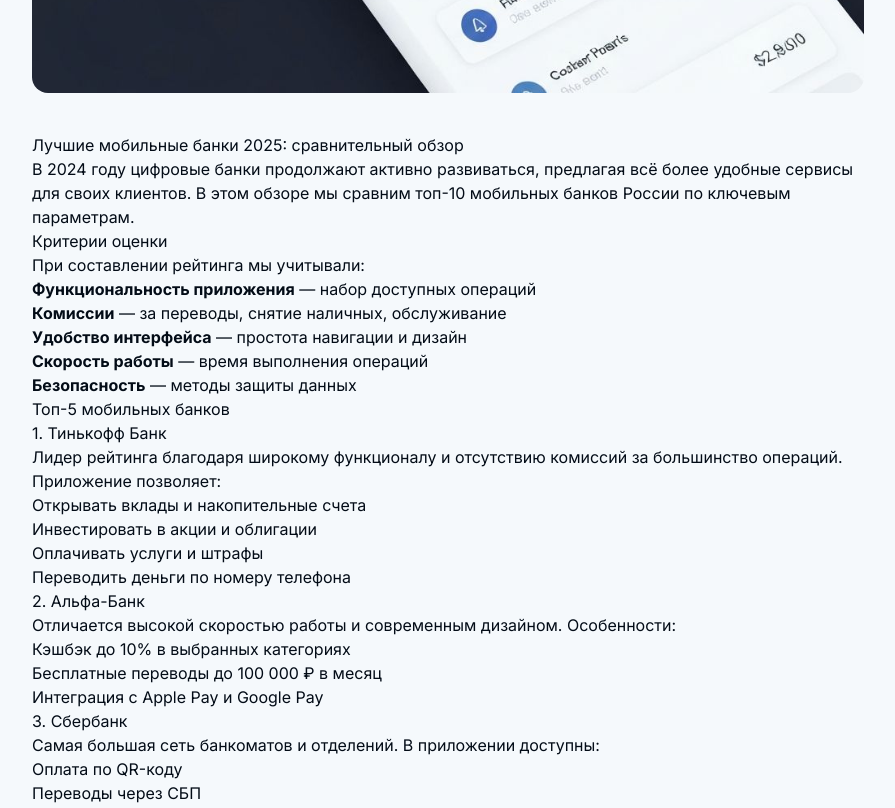
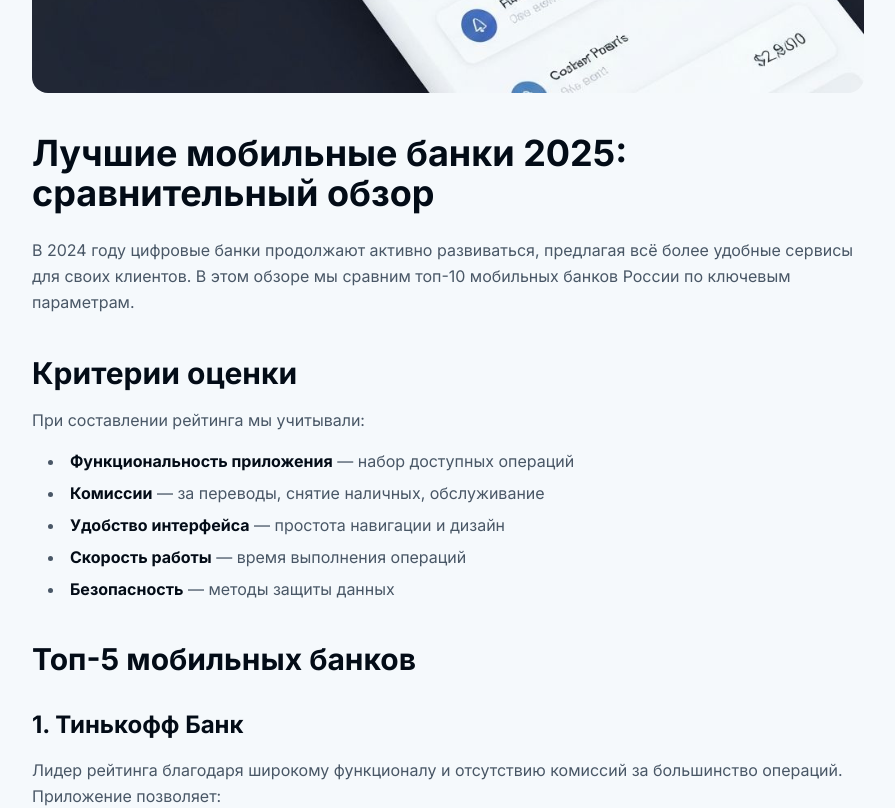
Before and after one commit to Aleck-rgb/Fintech, a Next.js app in the folder fintech-portal-homepage/: page /articles/best-mobile-banks-2024 in a window 1280 px wide. Shown: the part 760-1568 px from the top of the page, without its empty margins (192-1087 px from the left). Built offline with nearby package versions, Linux system fonts and the light colour scheme.

Commit message:
Update page.tsx
Версия с встроенным парсером Markdown

```diff
--- a/fintech-portal-homepage/app/articles/[slug]/page.tsx
+++ b/fintech-portal-homepage/app/articles/[slug]/page.tsx
@@ -3,8 +3,6 @@ import { ArrowLeft, Clock, Calendar } from "lucide-react"
 import { Badge } from "@/components/ui/badge"
 import { getArticleBySlug, getAllArticles } from "@/lib/articles"
 import Link from "next/link"
-import ReactMarkdown from "react-markdown"
-import remarkGfm from "remark-gfm"
 
 export async function generateStaticParams() {
   const articles = getAllArticles()
@@ -41,10 +39,60 @@ export default async function ArticlePage({ params }: { params: Promise<{ slug:
     day: "numeric",
   })
 
+  function parseMarkdown(content: string): string {
+    let html = content
+
+    html = html.replace(/&/g, "&amp;").replace(/</g, "&lt;").replace(/>/g, "&gt;")
+
+    html = html.replace(/^(-{3,}|_{3,}|\*{3,})$/gm, '<hr class="my-8 border-border" />')
+
+    html = html.replace(/^###### (.+)$/gm, '<h6 class="text-base font-semibold text-foreground mt-6 mb-3">$1</h6>')
+    html = html.replace(/^##### (.+)$/gm, '<h5 class="text-lg font-semibold text-foreground mt-6 mb-3">$1</h5>')
+    html = html.replace(/^#### (.+)$/gm, '<h4 class="text-xl font-semibold text-foreground mt-8 mb-4">$1</h4>')
+    html = html.replace(/^### (.+)$/gm, '<h3 class="text-2xl font-bold text-foreground mt-8 mb-4">$1</h3>')
+    html = html.replace(/^## (.+)$/gm, '<h2 class="text-3xl font-bold text-foreground mt-10 mb-4">$1</h2>')
+    html = html.replace(/^# (.+)$/gm, '<h1 class="text-4xl font-bold text-foreground mt-10 mb-6">$1</h1>')
+
+    html = html.replace(/\*\*\*(.+?)\*\*\*/g, '<strong class="font-bold text-foreground"><em>$1</em></strong>')
+    html = html.replace(/\*\*(.+?)\*\*/g, '<strong class="font-bold text-foreground">$1</strong>')
+    html = html.replace(/\*(.+?)\*/g, '<em class="italic">$1</em>')
+    html = html.replace(/__(.+?)__/g, '<strong class="font-bold text-foreground">$1</strong>')
+    html = html.replace(/_(.+?)_/g, '<em class="italic">$1</em>')
+
+    html = html.replace(/`([^`]+)`/g, '<code class="bg-muted px-1.5 py-0.5 rounded text-sm font-mono">$1</code>')
+
+    html = html.replace(/\[([^\]]+)\]$$([^)]+)$$/g, '<a href="$2" class="text-accent hover:underline">$1</a>')
+
+    html = html.replace(/!\[([^\]]*)\]$$([^)]+)$$/g, '<img src="$2" alt="$1" class="rounded-lg my-6 max-w-full" />')
+
+    html = html.replace(
+      /^&gt; (.+)$/gm,
+      '<blockquote class="border-l-4 border-accent pl-4 my-4 text-muted-foreground italic">$1</blockquote>',
+    )
+
+    html = html.replace(/^[-*] (.+)$/gm, '<li class="text-muted-foreground ml-4">$1</li>')
+    html = html.replace(/(<li.*<\/li>\n?)+/g, '<ul class="list-disc list-inside my-4 space-y-2">$&</ul>')
+
+    html = html.replace(/^\d+\. (.+)$/gm, '<li class="text-muted-foreground ml-4">$1</li>')
+
+    const lines = html.split("\n\n")
+    html = lines
+      .map((line) => {
+        const trimmed = line.trim()
+        if (!trimmed) return ""
+        if (trimmed.startsWith("<")) return trimmed
+        return `<p class="text-muted-foreground leading-relaxed mb-4">${trimmed.replace(/\n/g, "<br />")}</p>`
+      })
+      .join("\n")
+
+    return html
+  }
+
+  const renderedContent = parseMarkdown(article.content)
+
   return (
     <main className="min-h-screen bg-background">
       <article className="container mx-auto px-4 sm:px-6 lg:px-8 py-12 max-w-4xl">
-        {/* Back Link */}
         <Link
           href="/articles"
           className="inline-flex items-center gap-2 text-sm text-muted-foreground hover:text-foreground transition-colors mb-8"
@@ -53,7 +101,6 @@ export default async function ArticlePage({ params }: { params: Promise<{ slug:
           Все статьи
         </Link>
 
-        {/* Article Header */}
         <header className="mb-8">
           <Badge className="mb-4 bg-accent text-accent-foreground">{article.category}</Badge>
           <h1 className="text-3xl sm:text-4xl lg:text-5xl font-bold tracking-tight text-foreground mb-4">
@@ -73,17 +120,12 @@ export default async function ArticlePage({ params }: { params: Promise<{ slug:
           </div>
         </header>
 
-        {/* Featured Image */}
         <div className="relative aspect-video overflow-hidden rounded-xl mb-10">
           <img src={article.image || "/placeholder.svg"} alt={article.title} className="h-full w-full object-cover" />
         </div>
 
-        {/* Article Content */}
-        <div className="prose prose-lg max-w-none prose-headings:text-foreground prose-p:text-muted-foreground prose-strong:text-foreground prose-a:text-accent hover:prose-a:text-accent/80 prose-blockquote:border-accent prose-blockquote:text-muted-foreground prose-li:text-muted-foreground prose-hr:border-border prose-th:bg-muted prose-th:text-foreground prose-td:text-muted-foreground">
-          <ReactMarkdown remarkPlugins={[remarkGfm]}>{article.content}</ReactMarkdown>
-        </div>
+        <div className="prose prose-lg max-w-none" dangerouslySetInnerHTML={{ __html: renderedContent }} />
 
-        {/* Back to Articles */}
         <div className="mt-12 pt-8 border-t border-border">
           <Link
             href="/articles"
```
